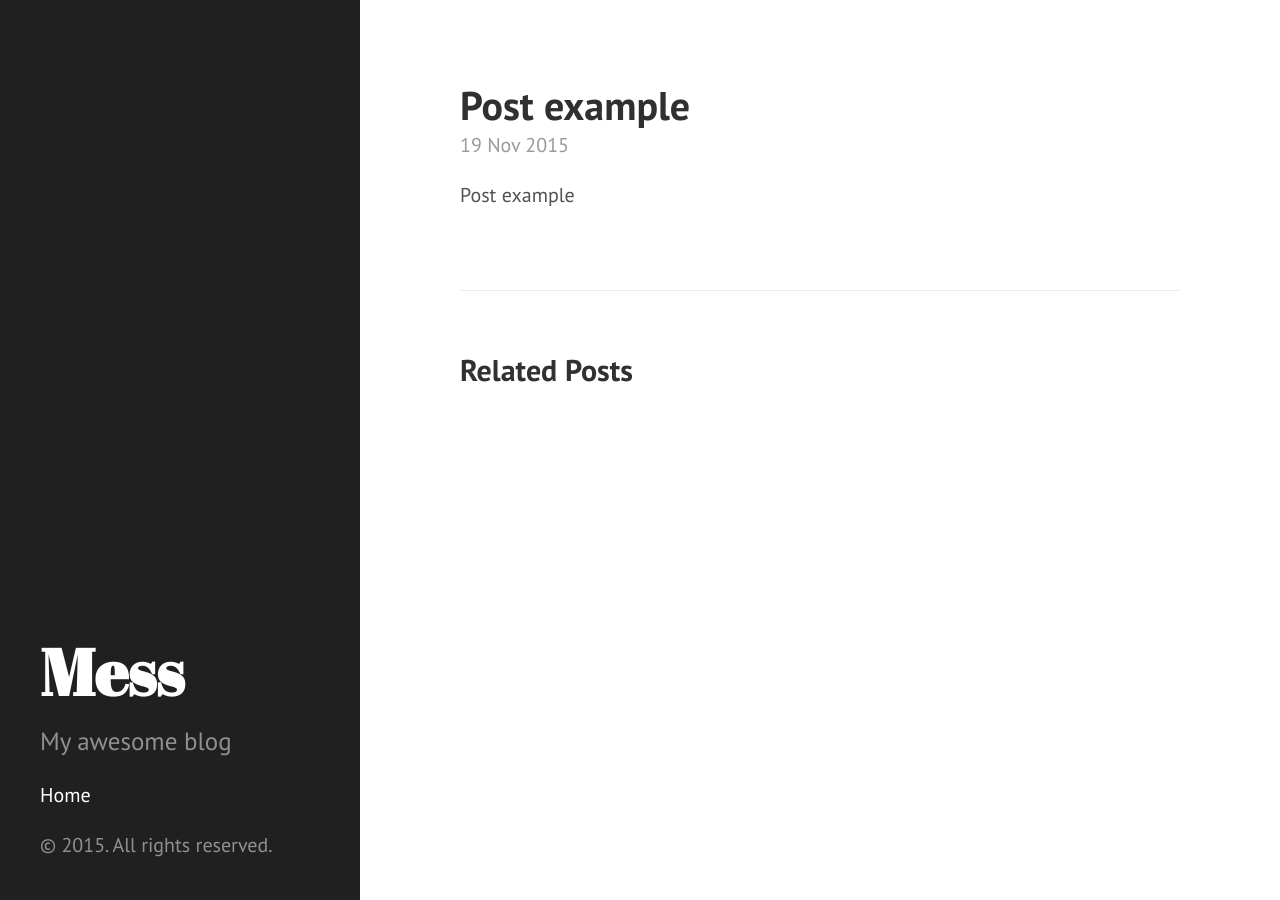
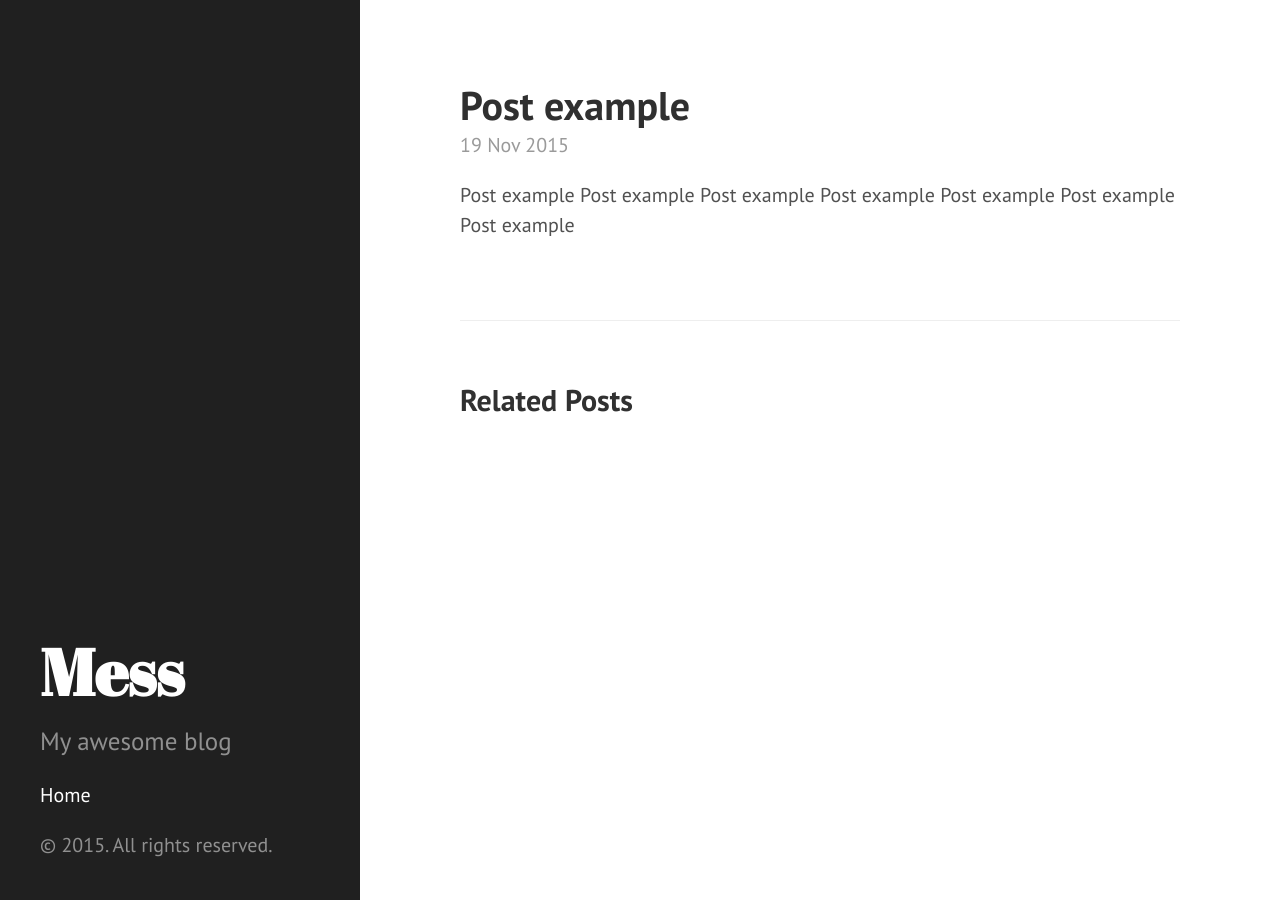
Before and after one commit to tier777/tier777.github.io, a Jekyll site: the page built from _posts/2015-11-19-post-example.markdown, in a window 1280 px wide. Built offline with Jekyll 4.4.1, drawn with Linux system fonts in a browser that asks for light colours.

Commit message:
Post update: Post example

```diff
--- a/_posts/2015-11-19-post-example.markdown
+++ b/_posts/2015-11-19-post-example.markdown
@@ -4,3 +4,9 @@ title: Post example
 layout: post
 ---
 Post example
+Post example
+Post example
+Post example
+Post example
+Post example
+Post example
```
